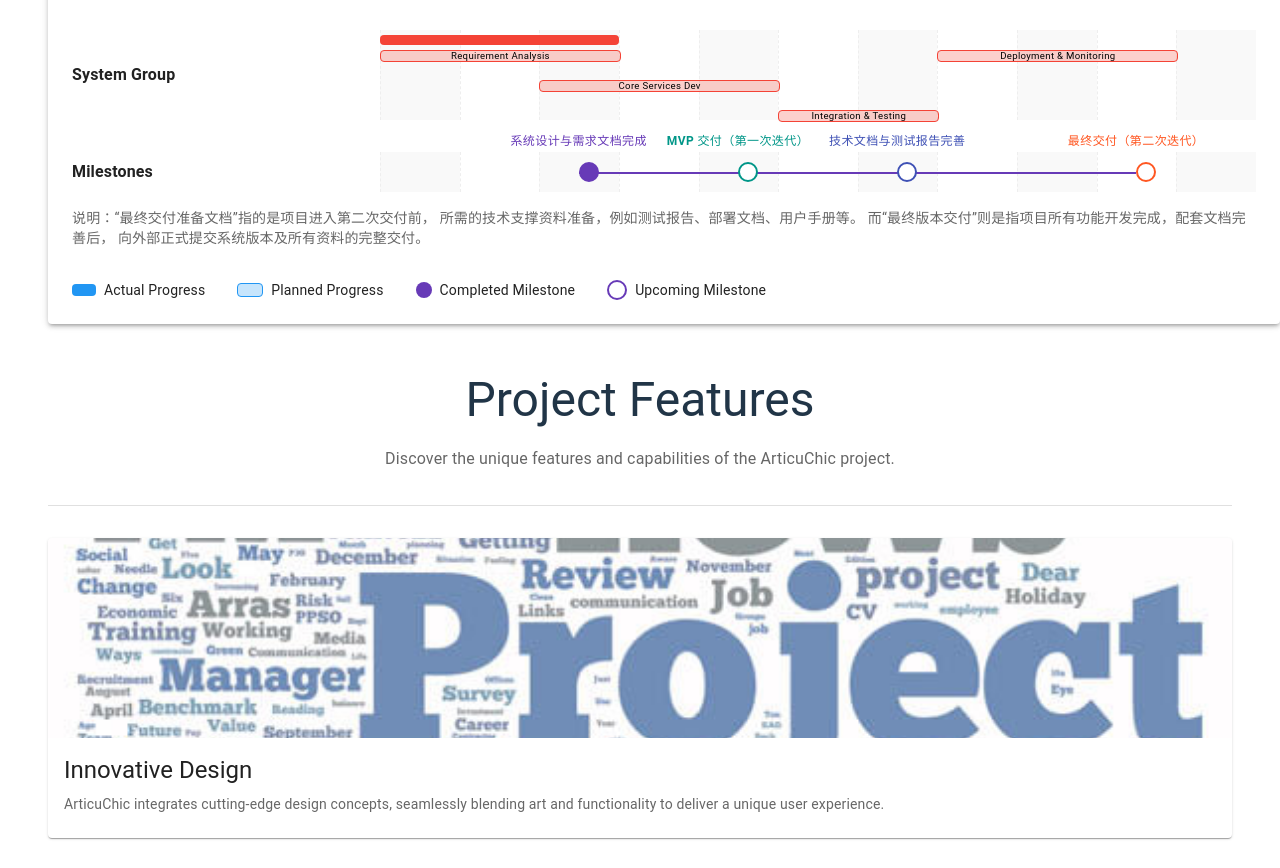
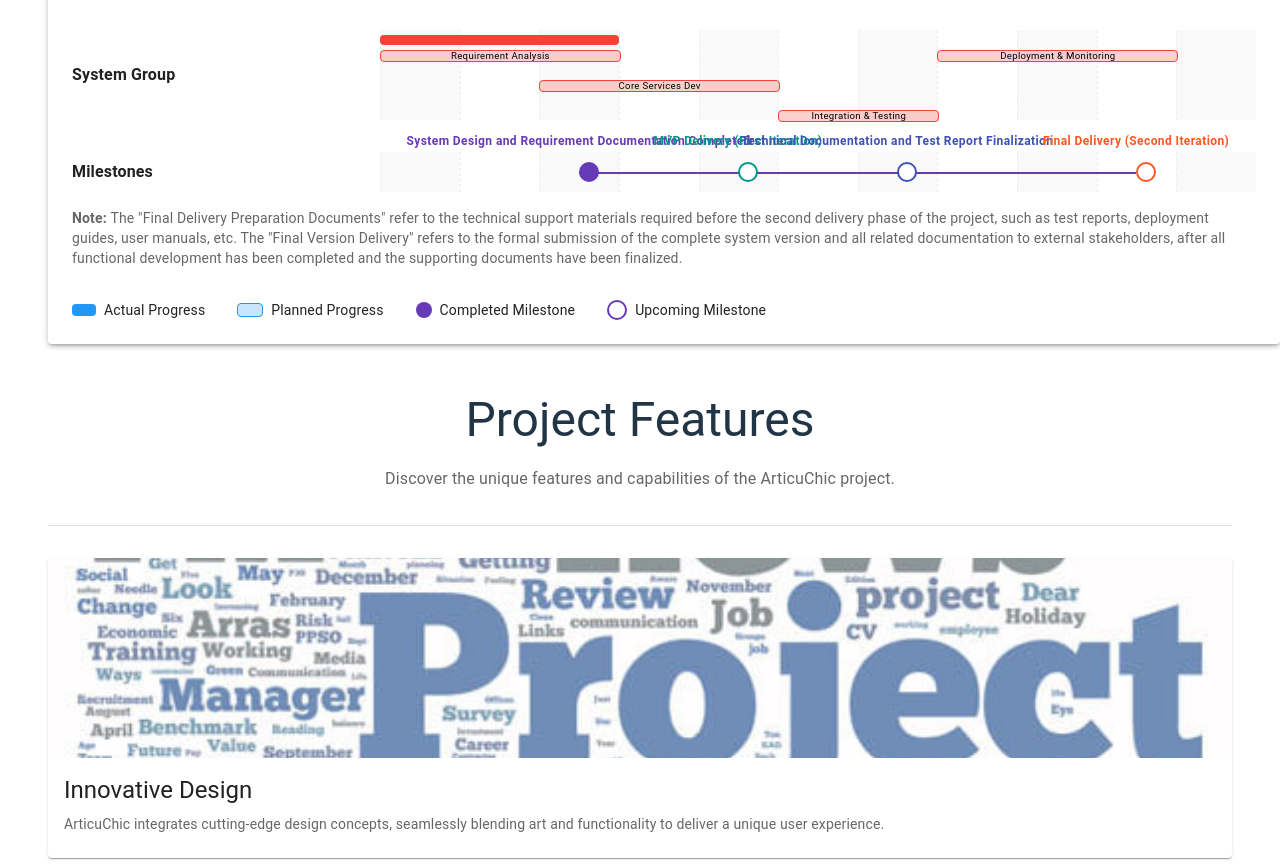
Before and after one commit to shcw0405/ArticuChic_Page, a React (Vite) app in the folder ArticuChic/: page /#/ in a window 1280 px wide. Shown: the part 1403-2271 px from the top of the page. Built offline with nearby package versions, Linux system fonts and the light colour scheme.

Commit message:
Update Home.jsx

```diff
--- a/ArticuChic/src/pages/Home.jsx
+++ b/ArticuChic/src/pages/Home.jsx
@@ -375,37 +375,36 @@ const Home = () => {
 	const [milestones] = useState([
   {
     id: "m-1",
-	    name: "系统设计与需求文档完成",
-	    description: "完成功能模块设计文档、任务分解及开发计划",
+    name: "System Design and Requirement Documentation Completed",
+    description: "Complete functional module design documents, task decomposition, and development plan",
     week: 2, // Week 3
-	    color: "#673AB7", // 紫色代表“文档驱动”
+    color: "#673AB7", // Purple represents "Document-Driven"
     completed: true,
   },
   {
     id: "m-2",
-	    name: "MVP 交付（第一次迭代）",
-	    description: "完成最小可用产品，含核心功能与配套说明文档",
+    name: "MVP Delivery (First Iteration)",
+    description: "Deliver the Minimum Viable Product, including core features and supporting documentation",
     week: 4, // Week 5
-	    color: "#009688", // 青绿色代表“交付迭代”
+    color: "#009688", // Teal represents "Delivery Iteration"
     completed: false,
   },
   {
     id: "m-3",
-	    name: "技术文档与测试报告完善",
-	    description: "补充开发文档、测试报告、用户引导说明等",
+    name: "Technical Documentation and Test Report Finalization",
+    description: "Supplement development documents, test reports, user guidance materials, etc.",
     week: 6, // Week 7
-	    color: "#3F51B5", // 蓝色代表“文档整理阶段”
+    color: "#3F51B5", // Blue represents "Documentation Finalization Stage"
     completed: false,
   },
   {
     id: "m-4",
-	    name: "最终交付（第二次迭代）",
-	    description: "功能完整、交互完善、文档齐备的最终系统交付",
+    name: "Final Delivery (Second Iteration)",
+    description: "Final system delivery with complete features, refined interaction, and full documentation",
     week: 9, // Week 10
-	    color: "#FF5722", // 橙红色代表“最终交付”
+    color: "#FF5722", // Orange-red represents "Final Delivery"
     completed: false,
   },
-
 ]);
 
 
@@ -846,10 +845,8 @@ const Home = () => {
 
 	<Box sx={{ mt: 2 }}>
 	  <Typography variant="body2" color="text.secondary">
-	    <strong>说明：</strong>“最终交付准备文档”指的是项目进入第二次交付前，
-	    所需的技术支撑资料准备，例如测试报告、部署文档、用户手册等。
-	    而“最终版本交付”则是指项目所有功能开发完成，配套文档完善后，
-	    向外部正式提交系统版本及所有资料的完整交付。
+	    <strong>Note: </strong>The "Final Delivery Preparation Documents" refer to the technical support materials required before the second delivery phase of the project, such as test reports, deployment guides, user manuals, etc.
+The "Final Version Delivery" refers to the formal submission of the complete system version and all related documentation to external stakeholders, after all functional development has been completed and the supporting documents have been finalized.
 	  </Typography>
 	</Box>
 
```
Lines whose indentation alone changed are shown as unchanged.
